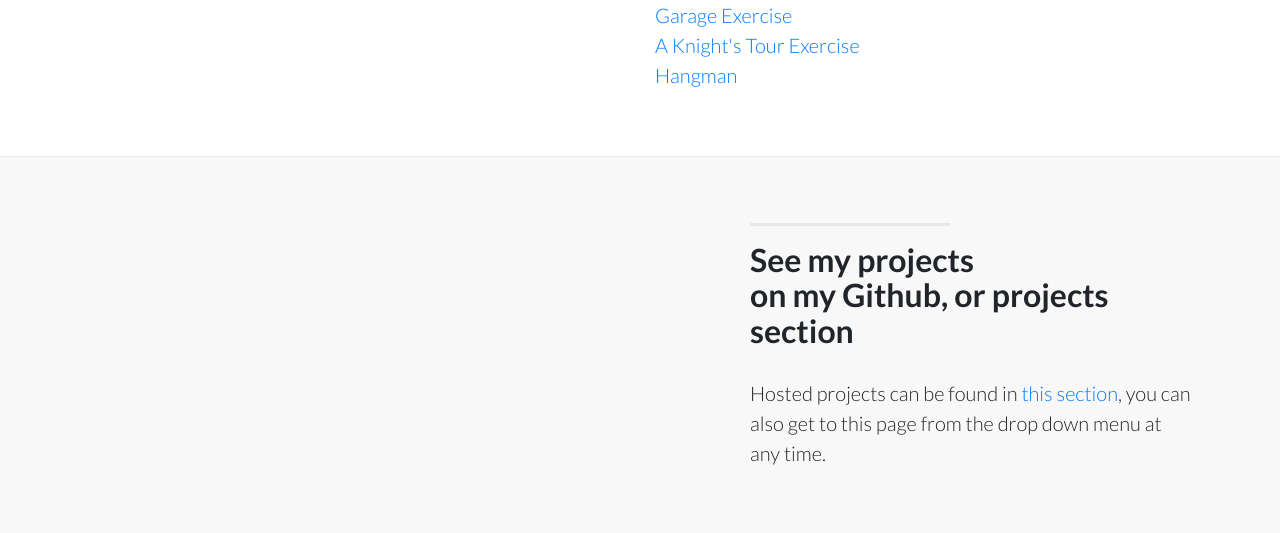
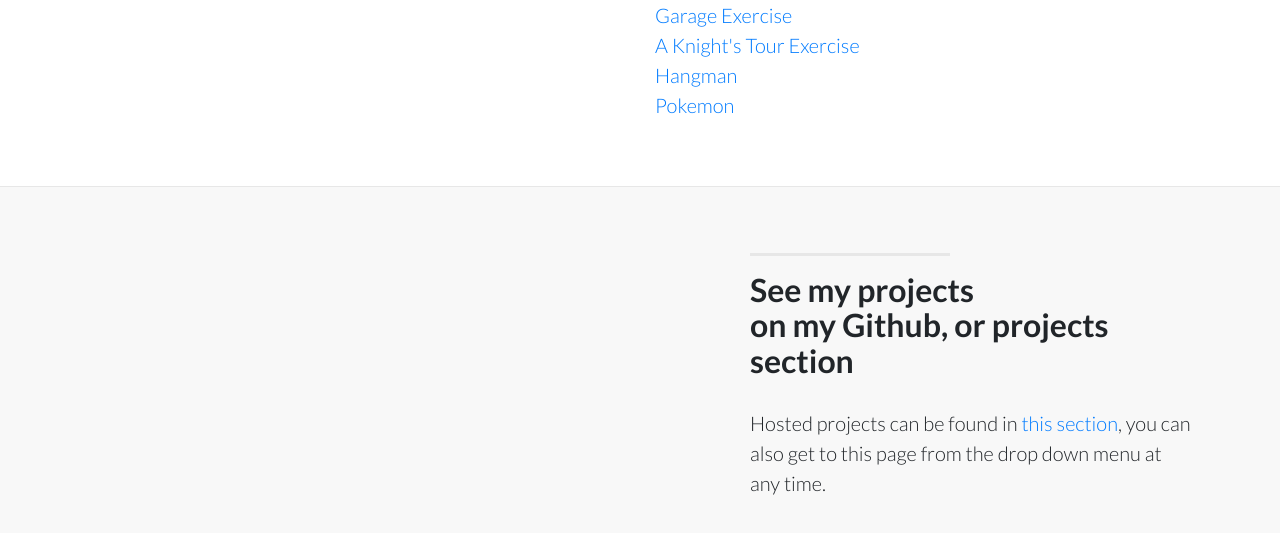
Before and after one commit to LeonSelby/LeonSelby.github.io, a website: page projects.html in a window 1280 px wide. Shown: the part 1368-1901 px from the top of the page. Drawn offline with Linux system fonts and the light colour scheme.

Commit message:
Added to gitpages

```diff
--- a/projects.html
+++ b/projects.html
@@ -121,6 +121,7 @@
             <a target="_blank" href="JavaScript%20Exercises/Garage.html">Garage Exercise</a><br>
             <a target="_blank" href="JavaScript%20Exercises/knight.html">A Knight's Tour Exercise</a><br>
             <a target="_blank" href="JavaScript%20Exercises/FridayTask/hangman.html">Hangman</a><br>
+            <a target="_blank" href="JavaScript%20Exercises/pokemonTask/Pokemon.html">Pokemon</a><br>
 
           </p>
         </div>
```
